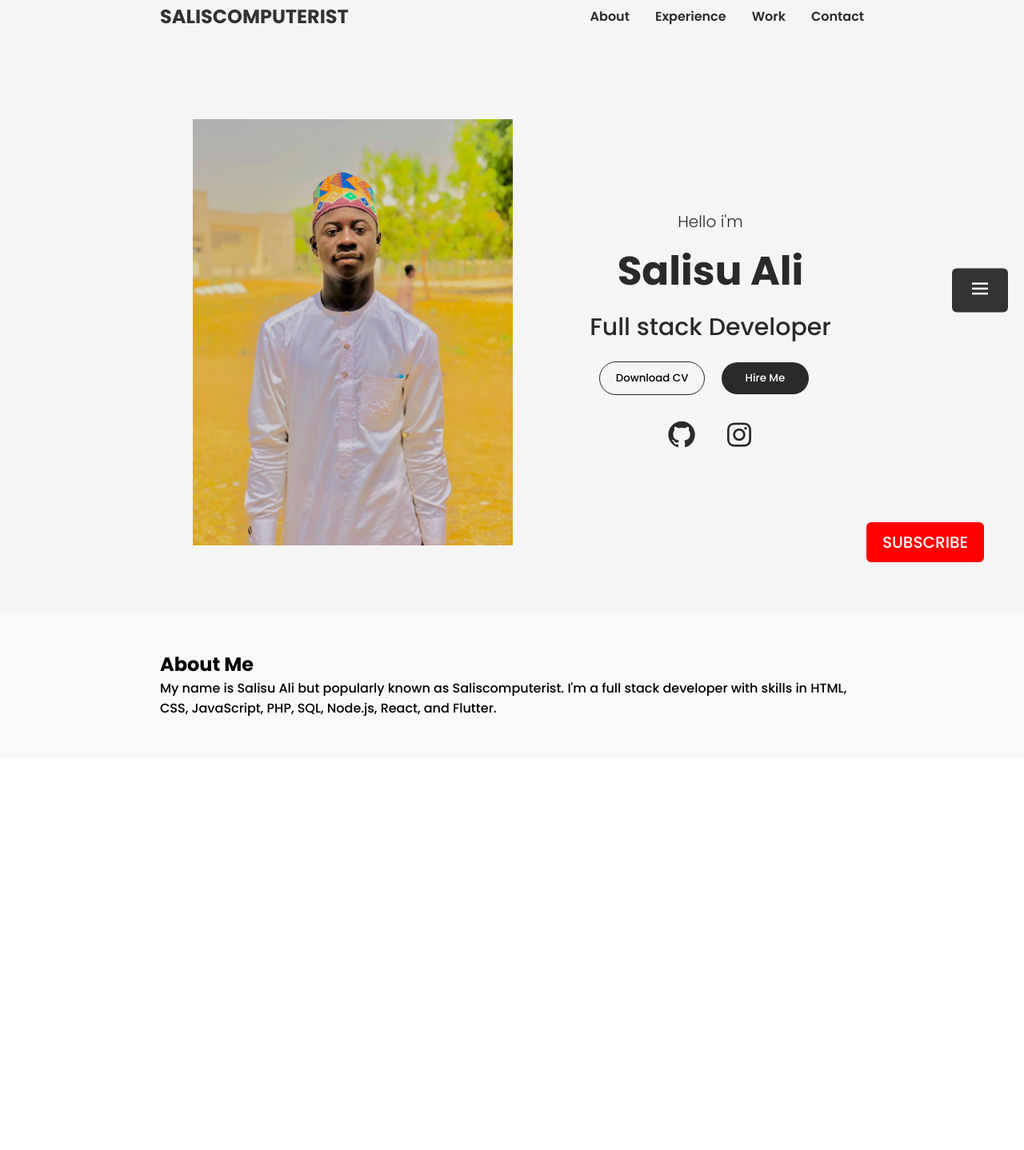
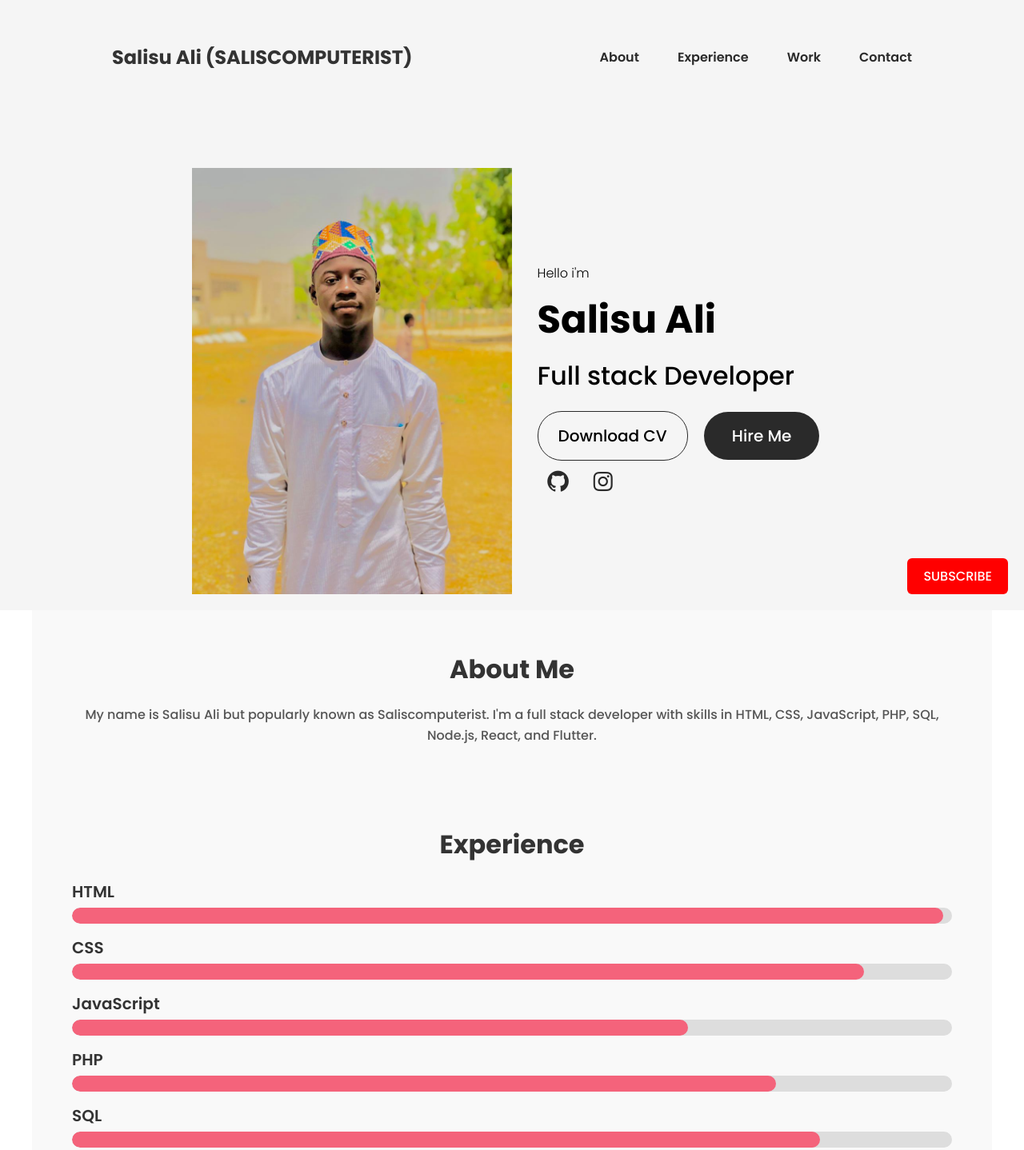
Before and after one commit to Salisualiyu4422/portfolioo, a plain HTML site: page index.html in a window 1280 px wide. Shown: the part 37-1475 px from the top of the page at 80% size. Before the commit the page ends 985 px from the top, so only its background shows below. Drawn offline with nearby package versions, Linux system fonts and the light colour scheme.

Commit message:
Update index.html

```diff
--- a/index.html
+++ b/index.html
@@ -7,7 +7,6 @@
     <title>SALISCOMPUTERIST PORTFOLIO</title>
     <style>
         @import url('https://fonts.googleapis.com/css2?family=Poppins:wght@200;300;500;600;700;900&display=swap');
-
 * {
     margin: 0;
     padding: 0;
@@ -18,16 +17,17 @@
 body {
     opacity: 0;
     transition: opacity 3s;
+    font-size: 16px;
 }
 
 .hero {
     width: 100%;
-            height: 100vh;
+    min-height: 100vh;
     display: flex;
     flex-direction: column;
     justify-content: space-between;
     align-items: center;
-            padding: 40px 0;
+    padding: 20px;
     background-color: #f5f5f5;
 }
 
@@ -36,19 +36,22 @@
     display: flex;
     justify-content: space-between;
     align-items: center;
-            padding: 0 200px;
+    padding: 0 20px;
+    max-width: 1200px;
+    margin: auto;
 }
 
 .nav .logo h2 {
-            font-size: 24px;
+    font-size: 1.5rem;
     font-weight: 700;
     color: #333;
 }
 
 .nav .link ul {
     display: flex;
-            gap: 2rem;
+    gap: 1rem;
     list-style: none;
+    flex-wrap: wrap;
 }
 
 .nav .link ul a {
@@ -68,41 +71,39 @@
 
 .main {
     display: flex;
+    flex-direction: column;
     align-items: center;
     justify-content: center;
-            gap: 6rem;
-            margin-top: 70px;
+    text-align: center;
+    margin-top: 50px;
+    gap: 2rem;
 }
 
 .main .men {
-            width: 400px;
+    width: 80%;
+    max-width: 400px;
     transition: all 200ms ease;
     cursor: pointer;
 }
 
 .main .men:hover {
-            transform: scale(1.3);
-        }
-
-        .main .main-detil {
-            text-align: center;
-            color: #2a2a2a;
+    transform: scale(1.1);
 }
 
 .main .main-detil p {
-            font-size: 20px;
+    font-size: 1rem;
     margin-bottom: 10px;
     font-weight: 300;
 }
 
 .main .main-detil h1 {
-            font-size: 50px;
+    font-size: 2.5rem;
     margin-bottom: 10px;
     font-weight: 700;
 }
 
 .main .main-detil h4 {
-            font-size: 30px;
+    font-size: 1.5rem;
     margin-bottom: 20px;
     font-weight: 500;
 }
@@ -113,9 +114,10 @@
     border-radius: 30px;
     border: 1px solid #2a2a2a;
     margin-right: 1rem;
-            margin-bottom: 30px;
+    margin-bottom: 10px;
     cursor: pointer;
     font-weight: 500;
+    font-size: 1rem;
 }
 
 .main .btn .btn-2 {
@@ -134,8 +136,8 @@
 
 .social a i {
     color: #2a2a2a;
-            font-size: 40px;
-            margin: 0px 14px;
+    font-size: 2rem;
+    margin: 0px 10px;
     transition: all 200ms ease-in-out;
     cursor: pointer;
 }
@@ -146,42 +148,140 @@
 
 .sub-btn a {
     position: absolute;
-            bottom: 60px;
-            right: 50px;
+    bottom: 20px;
+    right: 20px;
     padding: 10px 20px;
     background: red;
     color: #fff;
-            font-size: 20px;
+    font-size: 1rem;
     text-decoration: none;
     border-radius: 6px;
 }
 
 .section {
-            padding: 50px 200px;
+    padding: 20px;
+    max-width: 1200px;
+    margin: auto;
     background-color: #f9f9f9;
-            display: none;
 }
 
-        .section.show {
-            display: block;
+.section h2 {
+    font-size: 2rem;
+    margin-bottom: 20px;
+    color: #333;
+    text-align: center;
+    font-weight: 700;
 }
 
-        .nav-menu {
-            position: fixed;
-            right: 20px;
-            top: 50%;
-            transform: translateY(-50%);
-            background: #333;
-            color: #fff;
-            padding: 10px 20px;
-            border-radius: 6px;
-            cursor: pointer;
-            z-index: 1000;
+.section p {
+    font-size: 1rem;
+    line-height: 1.6;
+    color: #555;
+    text-align: center;
 }
 
-        .nav-menu i {
-            font-size: 30px;
+.skill {
+    margin-bottom: 15px;
 }
+
+.skill h3 {
+    font-size: 1.25rem;
+    margin-bottom: 5px;
+    color: #333;
+    font-weight: 600;
+}
+
+.skill .bar {
+    width: 100%;
+    background: #ddd;
+    border-radius: 20px;
+    overflow: hidden;
+}
+
+.skill .bar .progress {
+    height: 20px;
+    background: #f4637b;
+    width: 0;
+    border-radius: 20px;
+    transition: width 2s;
+}
+
+.work img {
+    width: 100%;
+    max-width: 600px;
+    height: auto;
+    border-radius: 10px;
+    margin: 10px 0;
+    transition: all 200ms ease-in-out;
+    cursor: pointer;
+}
+
+.work img:hover {
+    transform: scale(1.05);
+}
+
+.work h1 {
+    font-size: 1.5rem;
+    margin: 20px 0 10px;
+    color: #333;
+    text-align: center;
+}
+
+/* Media Queries */
+@media (min-width: 768px) {
+    .nav {
+        padding: 0 50px;
+    }
+
+    .nav .link ul {
+        gap: 2rem;
+    }
+
+    .main {
+        flex-direction: row;
+        text-align: left;
+    }
+
+    .main .main-detil {
+        max-width: 600px;
+    }
+
+    .main .men {
+        max-width: 400px;
+    }
+
+    .section {
+        padding: 50px;
+    }
+}
+
+@media (min-width: 1024px) {
+    .nav {
+        padding: 0 100px;
+    }
+
+    .nav .link ul {
+        gap: 3rem;
+    }
+
+    .main .main-detil h1 {
+        font-size: 3rem;
+    }
+
+    .main .main-detil h4 {
+        font-size: 2rem;
+    }
+
+    .main .btn button {
+        padding: 15px 25px;
+        font-size: 1.25rem;
+    }
+
+    .main .btn .btn-2 {
+        padding: 15px 35px;
+    }
+}
+
     </style>
 
     <!-- Boxicons CSS -->
@@ -192,7 +292,7 @@
     <div class="hero">
         <div class="nav">
             <div class="logo">
-                <h2>SALISCOMPUTERIST</h2>
+                <h2>Salisu Ali (SALISCOMPUTERIST)</h2>
             </div>
             <div class="link">
                 <ul>
@@ -225,10 +325,6 @@
         <div class="sub-btn">
             <a href="https://youtube.com/@computerskills9492?si=tuu0PCfsVOzi7TVF">SUBSCRIBE</a>
         </div>
-    </div>
-
-    <div class="nav-menu">
-        <i class='bx bx-menu'></i>
     </div>
 
     <div id="about" class="section about">
@@ -270,64 +366,48 @@
         </div>
     </div>
 
-    <div id="work" class="section work">
-        <h2>Work</h2>
-        <div class="work-item">
-            <h1>My Functional Stopwatch</h1>
-            <img src="img/img2.jpg" alt="work1">
-        </div>
-        <div class="work-item">
-            <h1>Website Design</h1>
-            <img src="img/img3.jpg" alt="work2">
-        </div>
-    </div>
-
     <div id="contact" class="section contact">
         <h2>Contact Me</h2>
         <p>Email: <a href="mailto:saliscomputerist@gmail.com">saliscomputerist@gmail.com</a></p>
         <p>WhatsApp: <a href="https://wa.me/2349037813514">09037813514</a></p>
     </div>
 
+    <div id="work" class="section work">
+        <h2>Work</h2>
+        <div class="work-item">
+            <h1>My Functional Stopwatch</h1>
+            <img src="img/stop.jpg" alt="Stopwatch">
+        </div>
+        <div class="work-item">
+            <h1>My Functional Calculator</h1>
+            <img src="img/calculator.jpg" alt="Calculator">
+        </div>
+        <div class="work-item">
+            <h1>Multi-Purpose Application</h1>
+            <p>This is a multi-purpose application that includes entertainment, business, and education sections.</p>
+            <img src="img/chat.jpg" alt="Chat Application">
+        </div>
+    </div>
+
     <script>
-        // Function to show the clicked section and hide the others
-        function showSection(sectionId) {
-            document.querySelectorAll('.section').forEach(function (section) {
-                section.classList.remove('show');
+        document.querySelectorAll('.link ul a').forEach(anchor => {
+            anchor.addEventListener('click', function (e) {
+                if (this.getAttribute('href').startsWith('#')) {
+                    e.preventDefault();
+                    document.querySelector(this.getAttribute('href')).scrollIntoView({
+                        behavior: 'smooth'
                     });
-            document.getElementById(sectionId).classList.add('show');
-        }
-
-        // Initial load of About section
-        showSection('about');
-
-        // Handle menu icon click
-        document.querySelector('.nav-menu').addEventListener('click', function () {
-            const menu = document.querySelector('.nav-menu');
-            const menuIcon = menu.querySelector('i');
-
-            if (menuIcon.classList.contains('bx-menu')) {
-                menuIcon.classList.remove('bx-menu');
-                menuIcon.classList.add('bx-x');
-
-                // Show the nav menu items
-                document.querySelector('.link').style.display = 'block';
-            } else {
-                menuIcon.classList.remove('bx-x');
-                menuIcon.classList.add('bx-menu');
-
-                // Hide the nav menu items
-                document.querySelector('.link').style.display = 'none';
                 }
             });
+        });
 
-        // Handle navigation links click
-        document.querySelectorAll('.link ul a').forEach(function (link) {
-            link.addEventListener('click', function (event) {
-                event.preventDefault();
-                showSection(link.getAttribute('href').substring(1));
-                document.querySelector('.nav-menu i').classList.remove('bx-x');
-                document.querySelector('.nav-menu i').classList.add('bx-menu');
-                document.querySelector('.link').style.display = 'none';
+        window.addEventListener('load', () => {
+            document.querySelectorAll('.progress').forEach(bar => {
+                const width = bar.style.width;
+                bar.style.width = '0';
+                setTimeout(() => {
+                    bar.style.width = width;
+                }, 500);
             });
         });
     </script>
```
Lines whose indentation alone changed are shown as unchanged.
